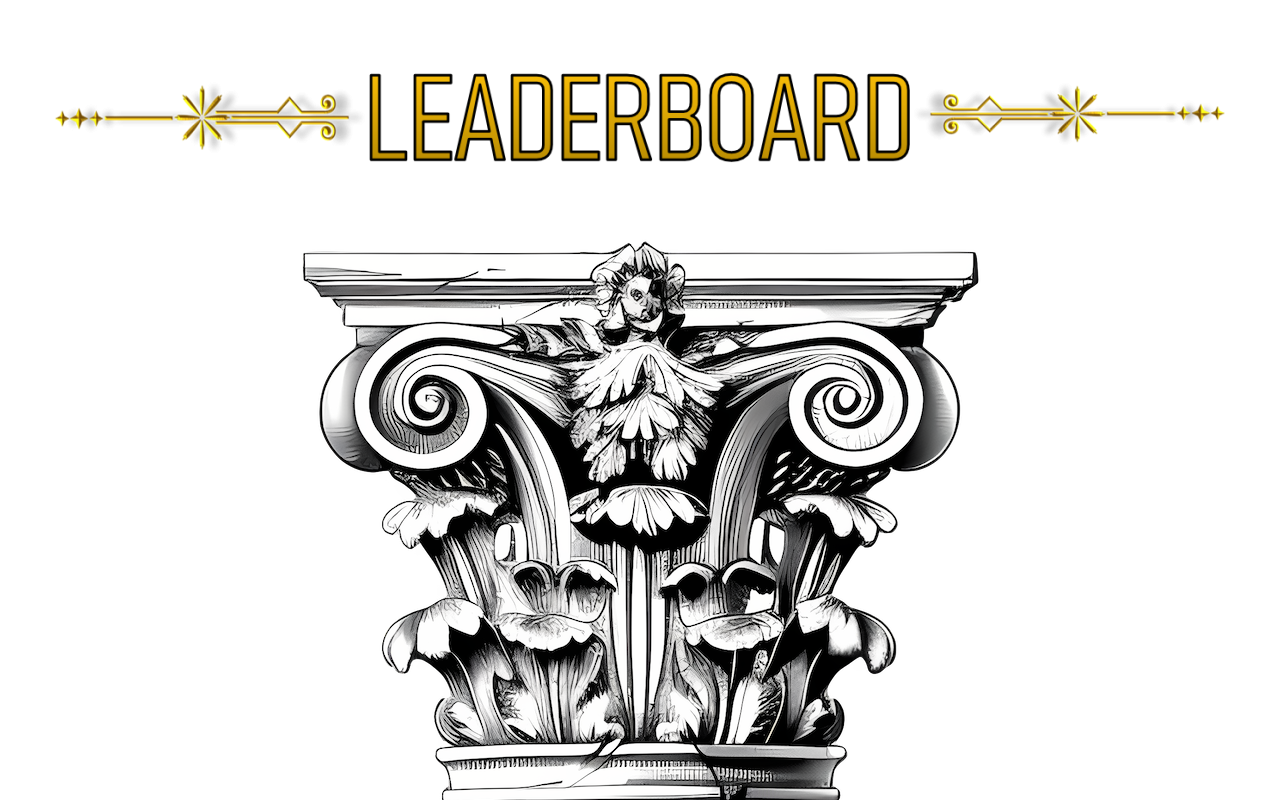
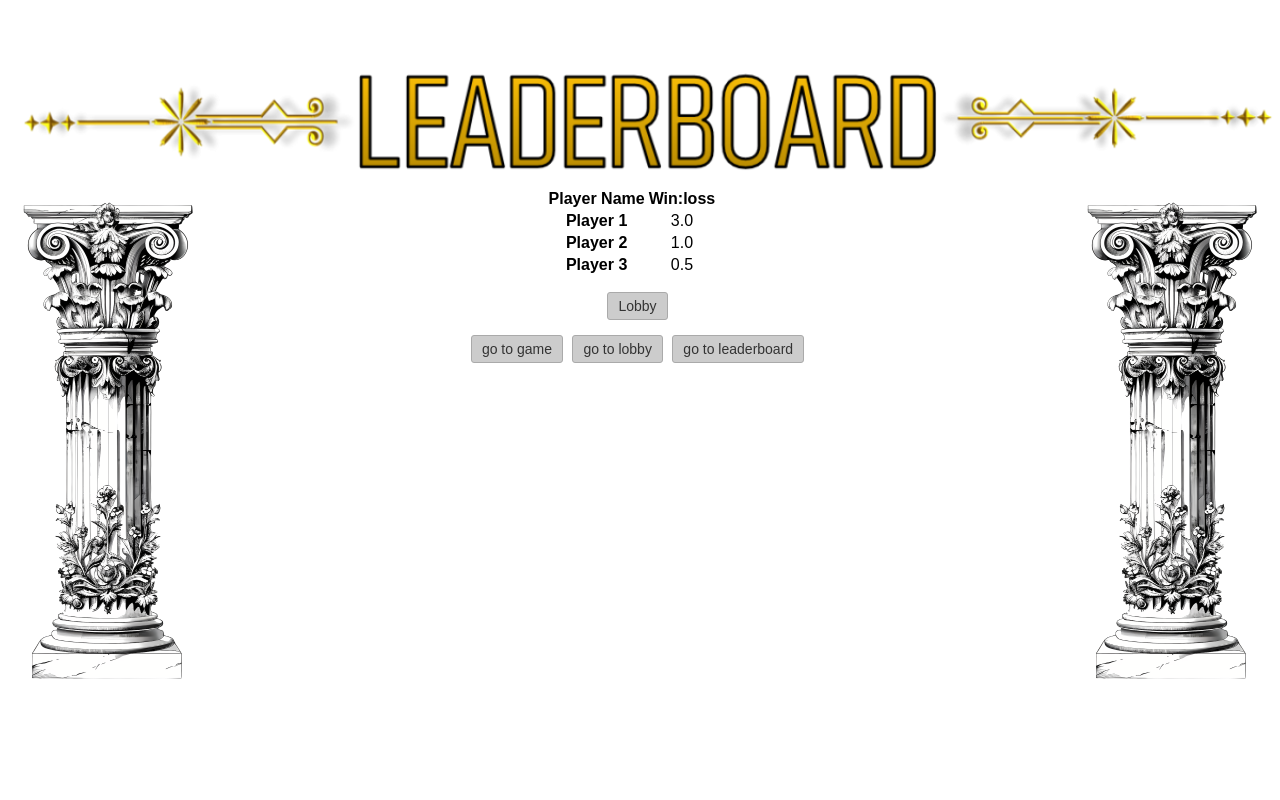
Before and after one commit to jacksongrove/csc337-final-project, a plain HTML site: page public/leaderboard.html in a window 1280 px wide. Shown: the top 800 px of the page. Drawn offline with Linux system fonts and the light colour scheme; no server answers.

Commit message:
leaderboard updated

```diff
--- a/public/tictactoe.css
+++ b/public/tictactoe.css
@@ -31,7 +31,7 @@ body {
     padding-top: 33.5vh;
     width:200px;
     height: 66.5vh;
-    position:absolute;
+    position: absolute;
     top:0;
     left:0;
     background:#d9d9d9;
@@ -40,14 +40,14 @@ body {
 #player1Stats p:first-of-type {
     color: #d81818;
     font-size: x-large;
-    font-weight:bold;
+    font-weight: bold;
 }
 
 #player2Stats {
     padding-top: 33.5vh;
     width:200px;
     height: 66.5vh;
-    position:absolute;
+    position: absolute;
     top:0;
     right:0;
     background:#d9d9d9;
@@ -57,7 +57,7 @@ body {
 #player2Stats p:first-of-type {
     color: #3232e9;
     font-size: x-large;
-    font-weight:bold;
+    font-weight: bold;
 }
 
 .cell:nth-child(1),
@@ -160,3 +160,25 @@ button:hover {
     background-color: #e7e7e7;
     padding-bottom: 5.55vh;
 }
+
+#lb {
+    text-align: center;
+    margin-left: 42vw;
+}
+
+#pillar1 {
+    width: 200px;
+    height: auto;
+    float: left;
+}
+
+#pillar2 {
+    width: 200px;
+    height: auto;
+    float: right;
+}
+
+#leaderboard {
+    width: 100vw;
+    height: auto;
+}
```
